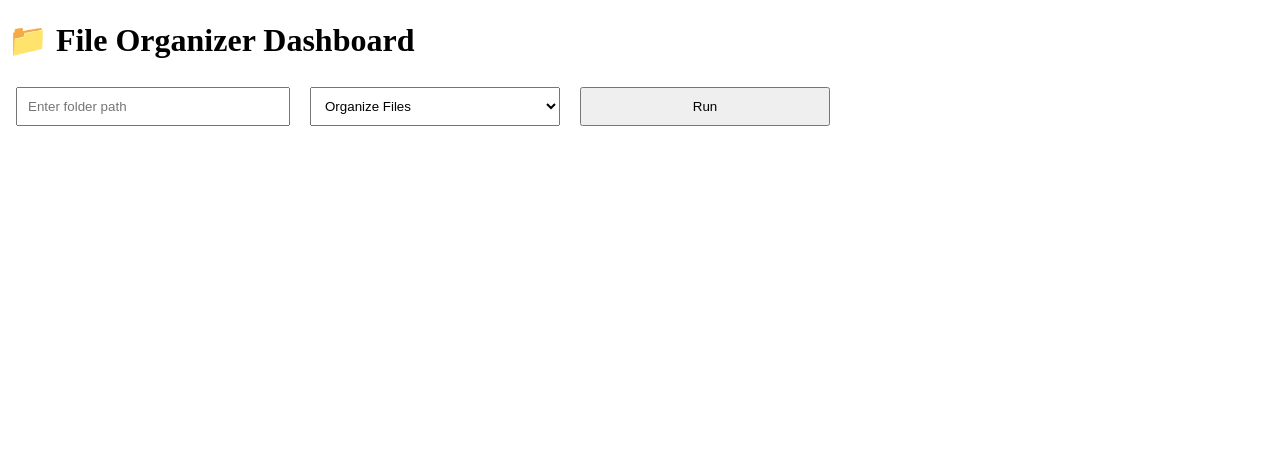
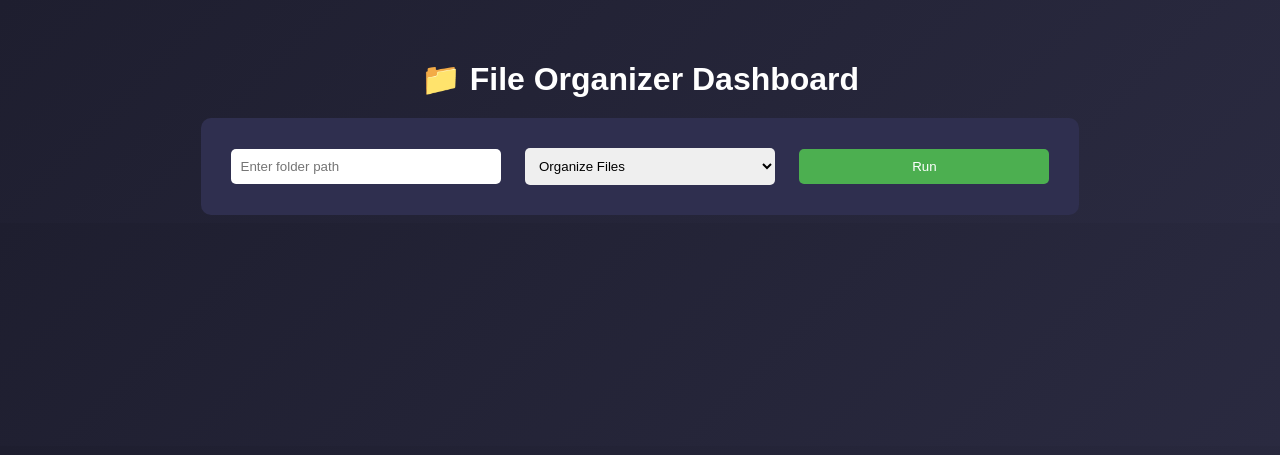
Before and after one commit to Kispatiznui/file-organizer-web, a Flask app: page / in a window 1280 px wide. Shown: the top 455 px of the page. Run offline with Flask 3, Linux system fonts and the light colour scheme; parts of the project's set-up code (start-up, migrations or seed data) failed here and were passed over.

Commit message:
Update styles.css

```diff
--- a/static/styles.css
+++ b/static/styles.css
@@ -1,28 +1,44 @@
-ody {
+body {
     font-family: Arial, sans-serif;
+    background: linear-gradient(135deg, #1e1e2f, #2a2a40);
+    color: white;
     text-align: center;
     margin-top: 60px;
-    background-color: #f4f4f4;
 }
 
 h1 {
     margin-bottom: 20px;
 }
 
+form {
+    background: #2f2f4f;
+    padding: 20px;
+    border-radius: 10px;
+    display: inline-block;
+}
+
 input, select, button {
     padding: 10px;
-    margin: 8px;
+    margin: 10px;
     width: 250px;
+    border: none;
+    border-radius: 5px;
 }
 
 button {
+    background-color: #4CAF50;
+    color: white;
     cursor: pointer;
 }
 
+button:hover {
+    background-color: #45a049;
+}
+
 .success {
-    color: green;
+    color: #4CAF50;
 }
 
 .error {
-    color: red;
+    color: #ff4c4c;
 }
```
